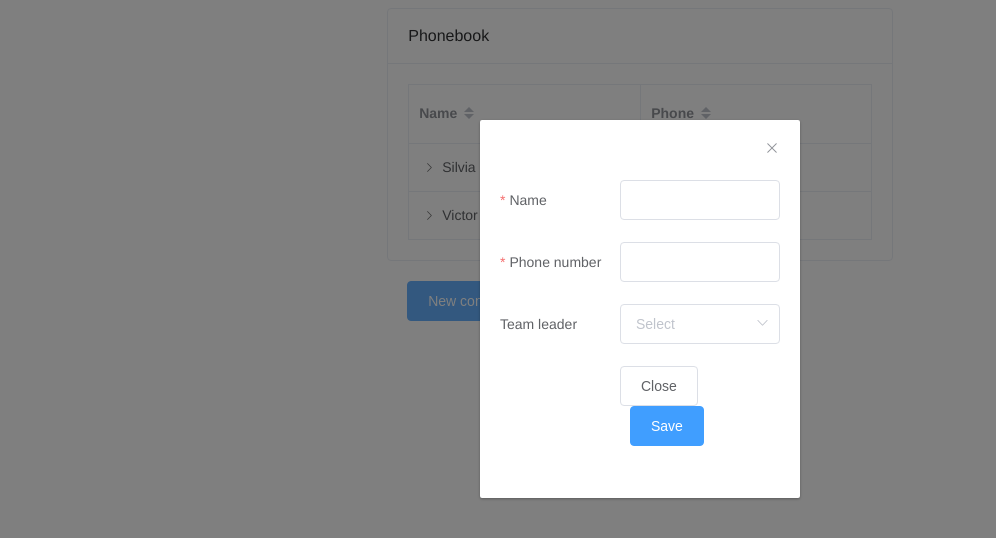
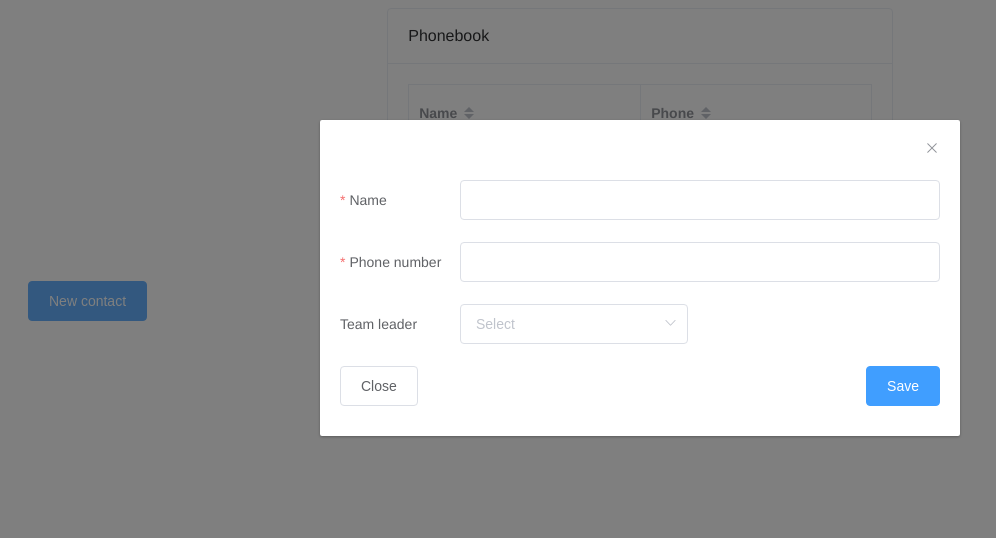
Before and after one commit to wewillevil/wewillevil.github.io, a Vue app: page / in a window 1280 px wide. Both pictures are taken after a click on the button "New contact". Shown: the top 538 px of the page, without its empty margins (0-996 px from the left). Built offline with nearby package versions, Linux system fonts and the light colour scheme.

Commit message:
fixed layout for modal

```diff
--- a/src/components/ModalForm.vue
+++ b/src/components/ModalForm.vue
@@ -17,11 +17,10 @@
               <el-option v-for="item in list" :key="item.id" :label="item.name" :value="item.id"/>
             </el-select>
           </el-form-item>
-
-          <el-form-item>
+          <div class="buttons">
             <el-button @click="onClose">Close</el-button>
             <el-button type="primary" @click="onSubmit">Save</el-button>
-          </el-form-item>
+          </div>
         </el-form>
       </el-dialog>
     </el-card>
@@ -79,12 +78,14 @@ export default {
 
 <style scoped>
 .modal-wrap {
-  max-width: 40%;
-  margin: auto;
   border: none;
 }
 .dialog {
-  margin: auto;
-  max-width: 50%;
+  min-width: 300px;
+}
+.buttons {
+  display: flex;
+  flex-flow: row;
+  justify-content: space-between;
 }
 </style>
```
